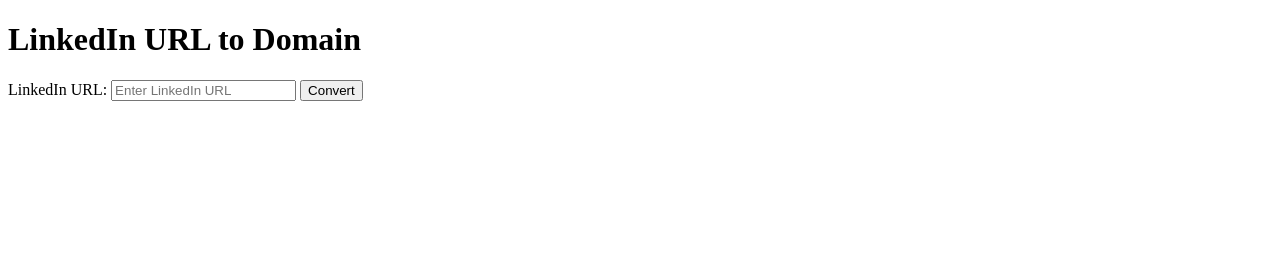
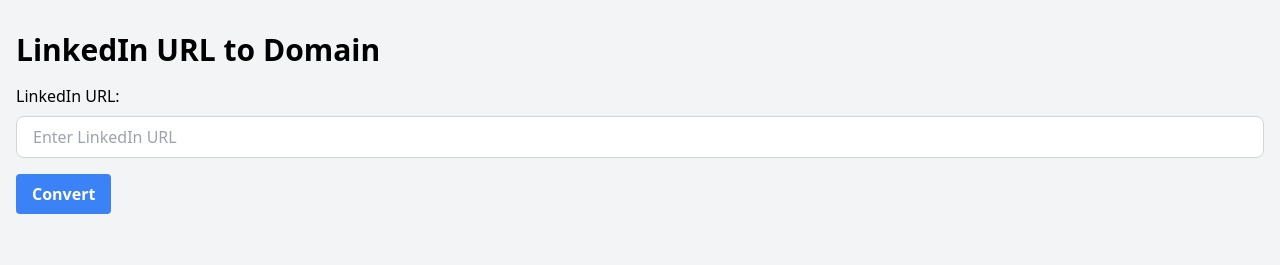
Before and after one commit to Shah-Limon/LinkedIn2Domain, a plain HTML site: page index.html in a window 1280 px wide. Drawn offline with nearby package versions, Linux system fonts and the light colour scheme.

Commit message:
add tailwind css

```diff
--- a/index.html
+++ b/index.html
@@ -2,15 +2,19 @@
 <html>
 <head>
 	<title>LinkedIn URL to Domain Name</title>
+	<!-- Add Tailwind CSS via CDN -->
+	 <script src="https://cdn.tailwindcss.com"></script>
 </head>
-<body>
-	<h1>LinkedIn URL to Domain</h1>
-	<form>
-		<label for="linkedin-url">LinkedIn URL:</label>
-		<input type="text" id="linkedin-url" name="linkedin-url" placeholder="Enter LinkedIn URL">
-		<button type="button" onclick="convertLinkedInUrlToDomain()">Convert</button>
-	</form>
-	<p id="result"></p>
+<body class="bg-gray-100">
+	<div class="container mx-auto px-4 py-8">
+		<h1 class="text-3xl font-bold mb-4">LinkedIn URL to Domain</h1>
+		<form>
+			<label for="linkedin-url" class="block mb-2">LinkedIn URL:</label>
+			<input type="text" id="linkedin-url" name="linkedin-url" placeholder="Enter LinkedIn URL" class="w-full px-4 py-2 mb-4 border border-gray-300 rounded-lg focus:outline-none focus:ring-2 focus:ring-blue-500 focus:border-transparent">
+			<button type="button" onclick="convertLinkedInUrlToDomain()" class="bg-blue-500 hover:bg-blue-600 text-white font-bold py-2 px-4 rounded">Convert</button>
+		</form>
+		<p id="result" class="mt-4"></p>
+	</div>
 	<script src="script.js"></script>
 </body>
 </html>
```
